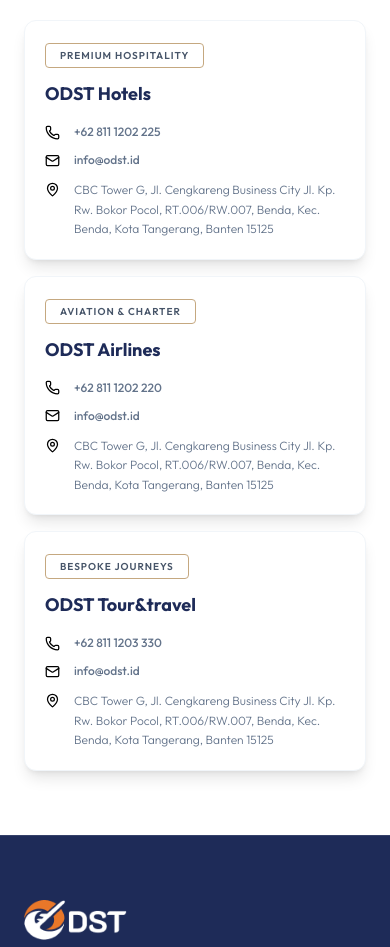
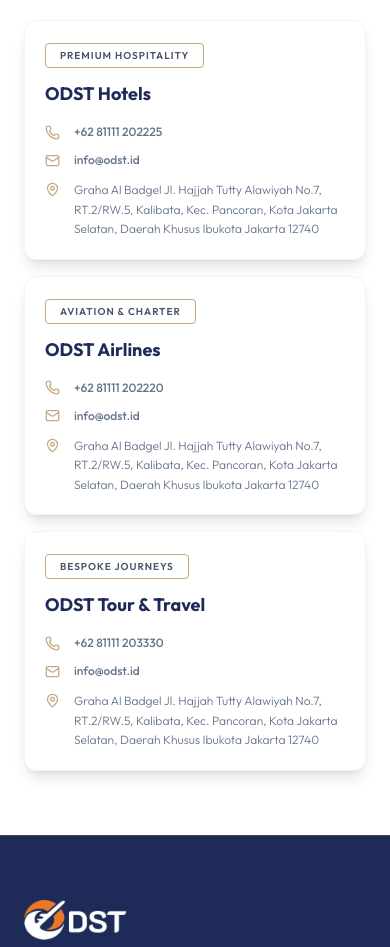
Before and after one commit to dimasalvarizk/odst-group, a React (Vite) app in the folder odst-frontend/: page /contact in a window 390 px wide. Shown: the part 1420-2367 px from the top of the page. Built offline with nearby package versions, Linux system fonts and the light colour scheme; no server answers.

Commit message:
fix(contact): display real-time database address, phone, email, and proper sort order on public contact connections

```diff
--- a/odst-frontend/src/components/sections/ContactConnections.tsx
+++ b/odst-frontend/src/components/sections/ContactConnections.tsx
@@ -21,25 +21,25 @@
       id: 'hotels',
       badge: 'Premium Hospitality',
       title: 'ODST Hotels',
-      phone: '+62 811 1202 225',
+      phone: '+62 81111 202225',
       email: 'info@odst.id',
-      address: 'CBC Tower G, Jl. Cengkareng Business City Jl. Kp. Rw. Bokor Pocol, RT.006/RW.007, Benda, Kec. Benda, Kota Tangerang, Banten 15125',
+      address: 'Graha Al Badgel Jl. Hajjah Tutty Alawiyah No.7, RT.2/RW.5, Kalibata, Kec. Pancoran, Kota Jakarta Selatan, Daerah Khusus Ibukota Jakarta 12740',
     },
     {
       id: 'airlines',
       badge: 'Aviation & Charter',
       title: 'ODST Airlines',
-      phone: '+62 811 1202 220',
+      phone: '+62 81111 202220',
       email: 'info@odst.id',
-      address: 'CBC Tower G, Jl. Cengkareng Business City Jl. Kp. Rw. Bokor Pocol, RT.006/RW.007, Benda, Kec. Benda, Kota Tangerang, Banten 15125',
+      address: 'Graha Al Badgel Jl. Hajjah Tutty Alawiyah No.7, RT.2/RW.5, Kalibata, Kec. Pancoran, Kota Jakarta Selatan, Daerah Khusus Ibukota Jakarta 12740',
     },
     {
       id: 'travel',
       badge: 'Bespoke Journeys',
-      title: 'ODST Tour&travel',
-      phone: '+62 811 1203 330',
+      title: 'ODST Tour & Travel',
+      phone: '+62 81111 203330',
       email: 'info@odst.id',
-      address: 'CBC Tower G, Jl. Cengkareng Business City Jl. Kp. Rw. Bokor Pocol, RT.006/RW.007, Benda, Kec. Benda, Kota Tangerang, Banten 15125',
+      address: 'Graha Al Badgel Jl. Hajjah Tutty Alawiyah No.7, RT.2/RW.5, Kalibata, Kec. Pancoran, Kota Jakarta Selatan, Daerah Khusus Ibukota Jakarta 12740',
     },
   ];
 
@@ -50,7 +50,9 @@
       try {
         const data = await apiService.getServices();
         if (data && data.length > 0) {
-          const mapped = data.map((s: any) => {
+          const orderMap: Record<string, number> = { hotels: 0, airlines: 1, travel: 2 };
+          const sorted = [...data].sort((a, b) => (orderMap[a.id] ?? 99) - (orderMap[b.id] ?? 99));
+          const mapped = sorted.map((s: any) => {
             const defaults = defaultConnections.find((dc) => dc.id === s.id) || {
               badge: '',
               title: '',
@@ -62,9 +64,9 @@
               id: s.id,
               badge: s.badge || defaults.badge,
               title: s.title || defaults.title,
-              phone: s.phone || defaults.phone || '',
-              email: s.email || defaults.email || '',
-              address: s.address || defaults.address || '',
+              phone: s.phone || defaults.phone,
+              email: s.email || defaults.email,
+              address: s.address || defaults.address,
             };
           });
           setConnections(mapped);
@@ -91,9 +93,12 @@
       {/* Connection Cards Stack */}
       <div className="space-y-4">
         {connections.map((conn) => {
-          // Translate dynamic fields or use fallback values
-          const badge = t(`services.${conn.id}.badge`, conn.badge);
-          const address = t(`contactConnections.address`, conn.address);
+          // Translate dynamic badge if default, or use custom DB badge
+          const isStandardBadge = ['Premium Hospitality', 'Aviation & Charter', 'Bespoke Journeys', 'ODST Hotels', 'ODST Airlines', 'ODST Tour & Travel'].includes(conn.badge);
+          const badge = isStandardBadge ? t(`services.${conn.id}.badge`, conn.badge) : conn.badge;
+
+          // Address directly from database
+          const address = conn.address || t('contactConnections.address', '');
 
           return (
             <div
@@ -114,7 +119,7 @@
               <div className="space-y-3 text-xs md:text-sm text-slate-500 font-sans">
                 {/* Phone Line */}
                 <div className="flex items-center space-x-3.5 rtl:space-x-reverse">
-                  <Phone size={15} className="text-black shrink-0" />
+                  <Phone size={15} className="text-brand-gold shrink-0" />
                   <a
                     href={`tel:${conn.phone.replace(/\s+/g, '')}`}
                     className="hover:text-brand-orange font-medium transition-colors"
@@ -125,7 +130,7 @@
 
                 {/* Email Line */}
                 <div className="flex items-center space-x-3.5 rtl:space-x-reverse">
-                  <Mail size={15} className="text-black shrink-0" />
+                  <Mail size={15} className="text-brand-gold shrink-0" />
                   <a
                     href={`mailto:${conn.email}`}
                     className="hover:text-brand-orange font-medium transition-colors"
@@ -136,7 +141,7 @@
 
                 {/* Address Line */}
                 <div className="flex items-start space-x-3.5 rtl:space-x-reverse">
-                  <MapPin size={15} className="text-black shrink-0 mt-0.5" />
+                  <MapPin size={15} className="text-brand-gold shrink-0 mt-0.5" />
                   <p className="leading-relaxed font-light">
                     {address}
                   </p>
--- a/odst-frontend/src/locales/ar.json
+++ b/odst-frontend/src/locales/ar.json
@@ -87,7 +87,7 @@
   "contactConnections": {
     "title": "التواصل المباشر",
     "subtitle": "تواصل مباشرة مع المنسقين المتخصصين في أقسام خدماتنا الرئيسية.",
-    "address": "CBC Tower G, Jl. Cengkareng Business City Jl. Kp. Rw. Bokor Pocol, RT.006/RW.007, Benda, Kec. Benda, Kota Tangerang, Banten 15125"
+    "address": "Graha Al Badgel Jl. Hajjah Tutty Alawiyah No.7, RT.2/RW.5, Kalibata, Kec. Pancoran, Kota Jakarta Selatan, Daerah Khusus Ibukota Jakarta 12740"
   },
   "footer": {
     "description": "مجموعة شركات رائدة تقدم حلولاً مخصصة للحج والعمرة، لتأسيس طمأنينة روحية مطلقة من خلال الضيافة المتميزة، والخدمات اللوجستية، والطيران.",
--- a/odst-frontend/src/locales/en.json
+++ b/odst-frontend/src/locales/en.json
@@ -87,7 +87,7 @@
   "contactConnections": {
     "title": "Direct Connections",
     "subtitle": "Reach out directly to the specialized coordinators of our key service divisions.",
-    "address": "CBC Tower G, Jl. Cengkareng Business City Jl. Kp. Rw. Bokor Pocol, RT.006/RW.007, Benda, Kec. Benda, Kota Tangerang, Banten 15125"
+    "address": "Graha Al Badgel Jl. Hajjah Tutty Alawiyah No.7, RT.2/RW.5, Kalibata, Kec. Pancoran, Kota Jakarta Selatan, Daerah Khusus Ibukota Jakarta 12740"
   },
   "footer": {
     "description": "A premier conglomerate offering dedicated Hajj and Umrah solutions, establishing absolute spiritual tranquility through premium hospitality, logistics, and aviation.",
--- a/odst-frontend/src/locales/id.json
+++ b/odst-frontend/src/locales/id.json
@@ -87,7 +87,7 @@
   "contactConnections": {
     "title": "Koneksi Langsung",
     "subtitle": "Hubungi langsung koordinator khusus dari divisi layanan utama kami.",
-    "address": "CBC Tower G, Jl. Cengkareng Business City Jl. Kp. Rw. Bokor Pocol, RT.006/RW.007, Benda, Kec. Benda, Kota Tangerang, Banten 15125"
+    "address": "Graha Al Badgel Jl. Hajjah Tutty Alawiyah No.7, RT.2/RW.5, Kalibata, Kec. Pancoran, Kota Jakarta Selatan, Daerah Khusus Ibukota Jakarta 12740"
   },
   "footer": {
     "description": "Konglomerat terkemuka yang menawarkan solusi Haji dan Umrah khusus, menciptakan ketenangan spiritual mutlak melalui keramahan premium, logistik, dan penerbangan.",
```
Also changed, not shown: 2 other files (tests, documents, lock files or other folders).
